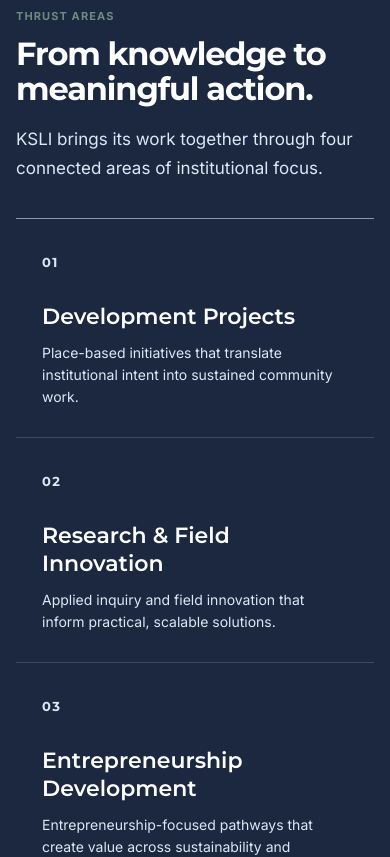
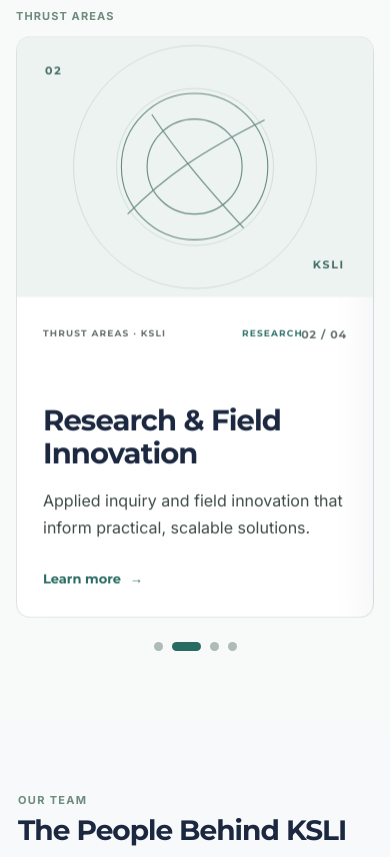
Before and after one commit to AlameluThenappan/KSLI, a React (Vite) app: page /about in a window 390 px wide. Shown: the part 2880-3737 px from the top of the page. Built offline with nearby package versions, Linux system fonts and the light colour scheme.

Commit message:
Refactor code structure for improved readability and maintainability

```diff
--- a/src/pages/AboutKSLI.jsx
+++ b/src/pages/AboutKSLI.jsx
@@ -3,10 +3,10 @@
 import '../styles/AboutKSLI.css';
 
 const thrustAreas = [
-  ['01', 'Development Projects', 'Place-based initiatives that translate institutional intent into sustained community work.'],
-  ['02', 'Research & Field Innovation', 'Applied inquiry and field innovation that inform practical, scalable solutions.'],
-  ['03', 'Entrepreneurship Development', 'Entrepreneurship-focused pathways that create value across sustainability and livelihood ecosystems.'],
-  ['04', 'Education & Capacity Building', 'Practice-oriented education and capacity building connected to real environmental and livelihood challenges.'],
+  ['01', 'Development Projects', 'Place-based initiatives that translate institutional intent into sustained community work.', 'Sustainability'],
+  ['02', 'Research & Field Innovation', 'Applied inquiry and field innovation that inform practical, scalable solutions.', 'Research'],
+  ['03', 'Entrepreneurship Development', 'Entrepreneurship-focused pathways that create value across sustainability and livelihood ecosystems.', 'Livelihood'],
+  ['04', 'Education & Capacity Building', 'Practice-oriented education and capacity building connected to real environmental and livelihood challenges.', 'Education'],
 ];
 
 const teamMembers = [
@@ -56,6 +56,21 @@
   return (
     <div className={`aboutksli-image-placeholder ${className}`} role="img" aria-label={label}>
       <span>{label}</span>
+    </div>
+  );
+}
+
+function ThrustPlaceholder({ number, title }) {
+  return (
+    <div className="aboutksli-thrust-visual" role="img" aria-label={`${title} graphic placeholder`}>
+      <span className="aboutksli-thrust-visual-number">{number}</span>
+      <svg viewBox="0 0 320 320" aria-hidden="true" focusable="false">
+        <circle cx="160" cy="160" r="94" />
+        <circle cx="160" cy="160" r="61" />
+        <path d="M74 221C122 173 166 142 250 100" />
+        <path d="M105 93C138 143 174 185 223 239" />
+      </svg>
+      <span className="aboutksli-thrust-visual-label">KSLI</span>
     </div>
   );
 }
@@ -122,8 +137,14 @@
   const [cardStep, setCardStep] = useState(0);
   const [visibleCardsCount, setVisibleCardsCount] = useState(5);
   const [isFilterSwitching, setIsFilterSwitching] = useState(false);
+  const [thrustIndex, setThrustIndex] = useState(0);
+  const [thrustVisible, setThrustVisible] = useState(false);
+  const [thrustPaused, setThrustPaused] = useState(false);
+  const [reducedMotion, setReducedMotion] = useState(false);
 
   const carouselViewport = useRef(null);
+  const thrustSection = useRef(null);
+  const thrustResumeTimer = useRef(null);
 
   const visibleMembers = activeFilter === 'All'
     ? teamMembers
@@ -158,6 +179,54 @@
     window.addEventListener('resize', updateCardMetrics);
     return () => window.removeEventListener('resize', updateCardMetrics);
   }, [updateCardMetrics, activeFilter]);
+
+  useEffect(() => {
+    const media = window.matchMedia('(prefers-reduced-motion: reduce)');
+    const syncMotionPreference = () => {
+      setReducedMotion(media.matches);
+      if (media.matches) setThrustIndex(0);
+    };
+    syncMotionPreference();
+    media.addEventListener('change', syncMotionPreference);
+    return () => media.removeEventListener('change', syncMotionPreference);
+  }, []);
+
+  useEffect(() => {
+    const node = thrustSection.current;
+    if (!node || reducedMotion) {
+      if (reducedMotion) setThrustVisible(true);
+      return undefined;
+    }
+    const observer = new IntersectionObserver(([entry]) => {
+      if (entry.isIntersecting) {
+        setThrustVisible(true);
+        observer.disconnect();
+      }
+    }, { threshold: 0.2 });
+    observer.observe(node);
+    return () => observer.disconnect();
+  }, [reducedMotion]);
+
+  useEffect(() => {
+    if (!thrustVisible || thrustPaused || reducedMotion) return undefined;
+    const interval = window.setInterval(() => {
+      setThrustIndex((current) => (current + 1) % thrustAreas.length);
+    }, 4000);
+    return () => window.clearInterval(interval);
+  }, [thrustVisible, thrustPaused, reducedMotion]);
+
+  useEffect(() => () => window.clearTimeout(thrustResumeTimer.current), []);
+
+  const pauseThrustCarousel = () => {
+    window.clearTimeout(thrustResumeTimer.current);
+    setThrustPaused(true);
+  };
+
+  const selectThrust = (index) => {
+    setThrustIndex(index);
+    pauseThrustCarousel();
+    thrustResumeTimer.current = window.setTimeout(() => setThrustPaused(false), 5000);
+  };
 
   // The counter represents the leading card in the track. Allow it to advance
   // through the final member, even when the final viewport has fewer cards.
@@ -232,20 +301,44 @@
         <p>KSLI is proposed to consolidate, lead, and scale sustainability- and livelihood-focused initiatives, aligning academic programs, research, partnerships, flagship events, and community engagement under a single governance and identity.</p>
       </RevealSection>
 
-      <section className="aboutksli-thrust">
-        <div className="shell">
+      <section ref={thrustSection} className={`aboutksli-thrust ${thrustVisible ? 'is-visible' : ''}`} aria-labelledby="thrust-title">
+        <div className="aboutksli-thrust-shell">
           <p className="eyebrow teal">Thrust Areas</p>
-          <div className="aboutksli-thrust-heading">
-            <h2>From knowledge to meaningful action.</h2>
-            <p>KSLI brings its work together through four connected areas of institutional focus.</p>
+          <div
+            className="aboutksli-thrust-viewport"
+            onMouseEnter={pauseThrustCarousel}
+            onMouseLeave={() => {
+              thrustResumeTimer.current = window.setTimeout(() => setThrustPaused(false), 3000);
+            }}
+          >
+            <div className="aboutksli-thrust-track" style={{ transform: `translateX(-${thrustIndex * 100}%)` }}>
+              {thrustAreas.map(([number, title, description, tag]) => (
+                <article className="aboutksli-thrust-card" key={title} aria-hidden={thrustIndex !== Number(number) - 1}>
+                  <ThrustPlaceholder number={number} title={title} />
+                  <div className="aboutksli-thrust-card-copy">
+                    <div className="aboutksli-thrust-card-meta">
+                      <span>Thrust Areas · KSLI</span>
+                      <strong>{tag}</strong>
+                    </div>
+                    <span className="aboutksli-thrust-counter">{number} / 04</span>
+                    <h3>{title}</h3>
+                    <p>{description}</p>
+                    <Link to="/sustainability" className="aboutksli-thrust-link" tabIndex={thrustIndex === Number(number) - 1 ? 0 : -1}>Learn more <span aria-hidden="true">→</span></Link>
+                  </div>
+                </article>
+              ))}
+            </div>
           </div>
-          <div className="aboutksli-thrust-grid">
-            {thrustAreas.map(([number, title, description]) => (
-              <article className="aboutksli-thrust-card" key={title}>
-                <span>{number}</span>
-                <h3>{title}</h3>
-                <p>{description}</p>
-              </article>
+          <div className="aboutksli-thrust-dots" role="group" aria-label="Thrust area slides">
+            {thrustAreas.map(([, title], index) => (
+              <button
+                key={title}
+                type="button"
+                className={index === thrustIndex ? 'is-active' : ''}
+                aria-label={`Show ${title}`}
+                aria-current={index === thrustIndex ? 'true' : undefined}
+                onClick={() => selectThrust(index)}
+              />
             ))}
           </div>
         </div>
--- a/src/styles/AboutKSLI.css
+++ b/src/styles/AboutKSLI.css
@@ -226,63 +226,37 @@
    THRUST AREAS SECTION
    ========================================================================= */
 
-.aboutksli-thrust {
-  background: #1b2840;
-  padding: 108px 0;
-  color: #fff;
-}
-
-.aboutksli-thrust h2 {
-  color: #fff;
-  max-width: 740px;
-}
-
-.aboutksli-thrust-heading {
-  display: flex;
-  justify-content: space-between;
-  gap: 44px;
-  align-items: end;
-  margin-bottom: 48px;
-}
-
-.aboutksli-thrust-heading p {
-  max-width: 400px;
-  color: #dce8f6;
-}
-
-.aboutksli-thrust-grid {
-  border-top: 1px solid rgba(220, 232, 246, 0.58);
-  display: grid;
-  grid-template-columns: repeat(4, 1fr);
-}
-
-.aboutksli-thrust-card {
-  padding: 30px 26px 28px;
-  border-right: 1px solid rgba(255, 255, 255, 0.16);
-  min-height: 260px;
-}
-
-.aboutksli-thrust-card:last-child {
-  border: 0;
-}
-
-.aboutksli-thrust-card span {
-  color: #dce8f6;
-  font: 700 13px Montserrat;
-  letter-spacing: 0.12em;
-}
-
-.aboutksli-thrust-card h3 {
-  font: 600 22px / 1.3 Montserrat;
-  margin: 55px 0 10px;
-}
-
-.aboutksli-thrust-card p {
-  margin: 0;
-  color: #dce8f6;
-  font-size: 14px;
-  line-height: 1.6;
-}
+.aboutksli-thrust { background: #f8faf9; padding: 108px 24px; color: var(--ink); overflow: hidden; }
+.aboutksli-thrust h2 { color: var(--navy); max-width: 740px; }
+.aboutksli-thrust-shell { width: min(100%, 1280px); margin: 0 auto; }
+.aboutksli-thrust-heading { display: flex; justify-content: space-between; gap: 44px; align-items: end; margin-bottom: 48px; }
+.aboutksli-thrust-heading p { max-width: 400px; color: var(--muted); }
+.aboutksli-thrust-viewport { overflow: hidden; border-radius: 14px; }
+.aboutksli-thrust-track { display: flex; transition: transform 650ms cubic-bezier(0.22, 0.61, 0.36, 1); will-change: transform; }
+.aboutksli-thrust-card { flex: 0 0 100%; min-width: 0; min-height: 458px; display: grid; grid-template-columns: minmax(300px, .96fr) minmax(0, 1.04fr); background: #fff; border: 1px solid #dce4e1; border-radius: 14px; overflow: hidden; box-shadow: 0 18px 45px rgba(27, 40, 64, .08); }
+.aboutksli-thrust-visual { min-height: 100%; position: relative; display: grid; place-items: center; overflow: hidden; background: #edf3f0; color: #466e68; }
+.aboutksli-thrust-visual::before, .aboutksli-thrust-visual::after { content: ""; position: absolute; border: 1px solid rgba(70, 110, 104, .16); border-radius: 50%; }
+.aboutksli-thrust-visual::before { width: 68%; aspect-ratio: 1; }
+.aboutksli-thrust-visual::after { width: 44%; aspect-ratio: 1; }
+.aboutksli-thrust-visual svg { width: min(70%, 300px); position: relative; z-index: 1; fill: none; stroke: currentColor; stroke-width: 1.4; opacity: .8; }
+.aboutksli-thrust-visual-number, .aboutksli-thrust-visual-label { position: absolute; z-index: 2; font: 700 11px Montserrat; letter-spacing: .16em; }
+.aboutksli-thrust-visual-number { top: 26px; left: 28px; }
+.aboutksli-thrust-visual-label { right: 28px; bottom: 26px; }
+.aboutksli-thrust-card-copy { padding: clamp(32px, 5vw, 64px); display: flex; flex-direction: column; align-items: flex-start; position: relative; }
+.aboutksli-thrust-card-meta { width: 100%; display: flex; justify-content: space-between; gap: 16px; padding-right: 52px; color: #687370; font: 700 10px / 1.4 Montserrat; letter-spacing: .13em; text-transform: uppercase; }
+.aboutksli-thrust-card-meta strong { color: #35766e; font: inherit; }
+.aboutksli-thrust-counter { position: absolute; top: clamp(32px, 5vw, 64px); right: clamp(32px, 5vw, 64px); color: #687370; font: 700 11px Montserrat; letter-spacing: .08em; }
+.aboutksli-thrust-card h3 { color: var(--navy); font: 700 clamp(28px, 3vw, 43px) / 1.12 Montserrat; letter-spacing: -.03em; margin: auto 0 18px; max-width: 570px; }
+.aboutksli-thrust-card p { margin: 0; max-width: 540px; color: #3e4b48; font-size: 16px; line-height: 1.65; }
+.aboutksli-thrust-link { color: #286b63; font: 700 13px Montserrat; margin-top: 30px; text-decoration: none; }
+.aboutksli-thrust-link span { margin-left: 5px; transition: transform 180ms ease; }
+.aboutksli-thrust-link:hover span { display: inline-block; transform: translateX(4px); }
+.aboutksli-thrust-link:focus-visible, .aboutksli-thrust-dots button:focus-visible { outline: 3px solid #1b7067; outline-offset: 4px; }
+.aboutksli-thrust-dots { display: flex; justify-content: center; align-items: center; gap: 9px; margin-top: 24px; }
+.aboutksli-thrust-dots button { width: 9px; height: 9px; padding: 0; border: 0; border-radius: 50%; background: #aebbb7; cursor: pointer; transition: width 180ms ease, background 180ms ease; }
+.aboutksli-thrust-dots button.is-active { width: 29px; border-radius: 9px; background: #286b63; }
+.aboutksli-thrust:not(.is-visible) .aboutksli-thrust-viewport, .aboutksli-thrust:not(.is-visible) .aboutksli-thrust-dots { opacity: 0; transform: translateY(24px); }
+.aboutksli-thrust-viewport, .aboutksli-thrust-dots { transition: opacity 520ms ease, transform 520ms ease; }
 
 /* =========================================================================
    OUR TEAM SECTION - REFINED BRAND DESIGN & CONTINUOUS SLIDE
@@ -675,16 +649,9 @@
     margin-top: 16px;
   }
 
-  .aboutksli-thrust-grid {
-    grid-template-columns: repeat(2, 1fr);
-  }
-
-  .aboutksli-thrust-card:nth-child(2) {
-    border-right: 0;
-  }
-
   .aboutksli-thrust-card {
-    min-height: 220px;
+    grid-template-columns: minmax(230px, .82fr) minmax(0, 1.18fr);
+    min-height: 400px;
   }
 
   /* Team directory transforms on tablet */
@@ -742,19 +709,17 @@
     min-height: 245px;
   }
 
-  .aboutksli-thrust-grid {
+  .aboutksli-thrust-card {
     grid-template-columns: 1fr;
-  }
-
-  .aboutksli-thrust-card {
-    border-right: 0;
-    border-bottom: 1px solid rgba(255, 255, 255, 0.16);
     min-height: 0;
   }
 
-  .aboutksli-thrust-card h3 {
-    margin-top: 30px;
-  }
+  .aboutksli-thrust { padding: 72px 16px; }
+  .aboutksli-thrust-visual { min-height: 260px; }
+  .aboutksli-thrust-card-copy { min-height: 320px; padding: 30px 26px; }
+  .aboutksli-thrust-card-meta { padding-right: 44px; font-size: 9px; }
+  .aboutksli-thrust-counter { top: 30px; right: 26px; }
+  .aboutksli-thrust-card h3 { margin-top: auto; font-size: 29px; }
 
   .aboutksli-team-topline {
     align-items: flex-start;
@@ -779,9 +744,16 @@
 }
 
 @media (prefers-reduced-motion: reduce) {
+  .aboutksli-thrust:not(.is-visible) .aboutksli-thrust-viewport,
+  .aboutksli-thrust:not(.is-visible) .aboutksli-thrust-dots,
   .aboutksli-reveal-image,
   .aboutksli-reveal-text,
-  .aboutksli-carousel-track {
+  .aboutksli-carousel-track,
+  .aboutksli-thrust-viewport,
+  .aboutksli-thrust-dots,
+  .aboutksli-thrust-track,
+  .aboutksli-thrust-link span,
+  .aboutksli-thrust-dots button {
     opacity: 1;
     transform: none;
     transition: none;
```
Also changed, not shown: src/main.jsx (+3 -3 lines), src/assets/Team/Netaji.jpeg (added), src/assets/Team/Thanammal.jpeg (added), 3 other files (tests, documents, lock files or other folders).
